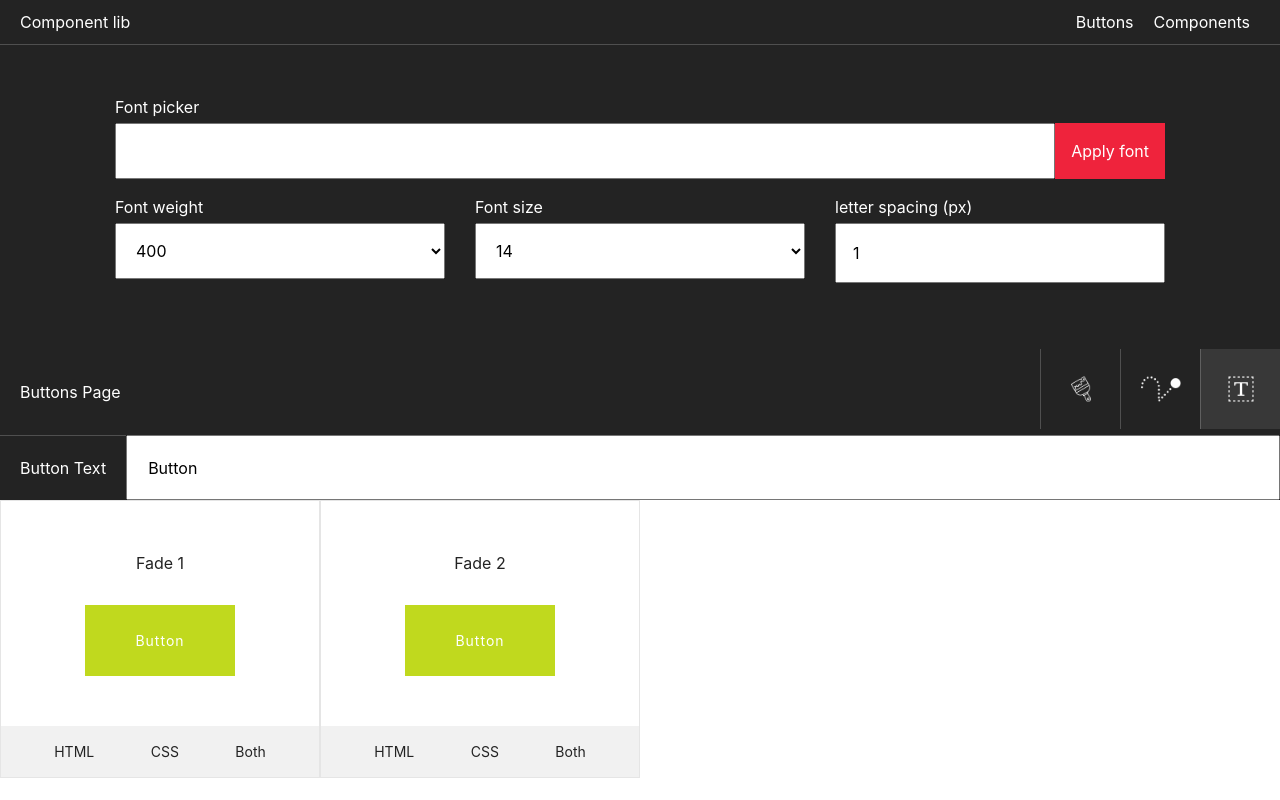
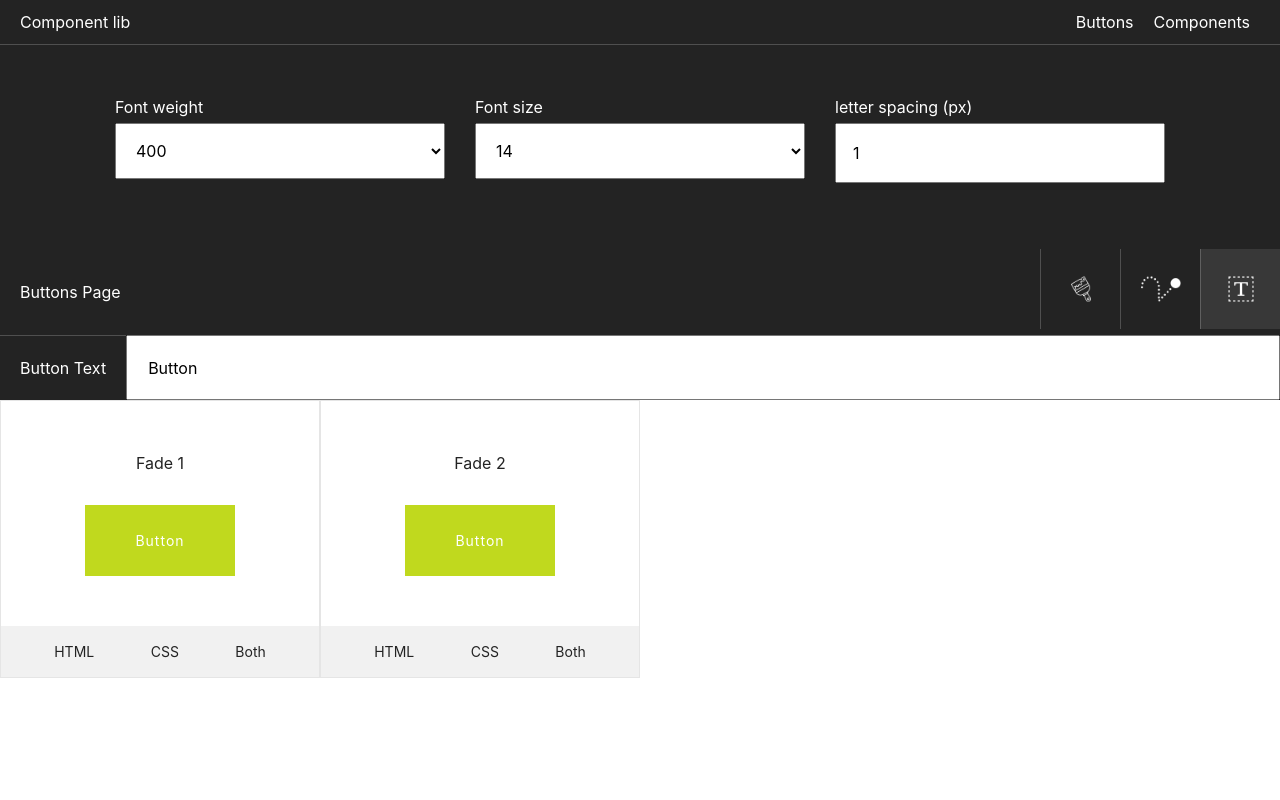
Before and after one commit to chris2733/complibrary, a Vue app: page / in a window 1280 px wide. Both pictures are taken after a click on the button 1240 px from the left and 85 px from the top of the page. Built offline with nearby package versions, Linux system fonts and the light colour scheme.

Commit message:
Removing font family for now

```diff
--- a/src/components/ButtonList.vue
+++ b/src/components/ButtonList.vue
@@ -109,7 +109,6 @@ span {
 		// 	name: '',
 		// 	html: ``,
 		// 	css: ``,
-		//  cssHover: ``,
 		// },
 	}
 	return buttonList;
--- a/src/components/ButtonsPage.vue
+++ b/src/components/ButtonsPage.vue
@@ -157,7 +157,7 @@ export default {
 			this.fontWeight = textVals.fontWeight;
 			this.fontSize = textVals.fontSize;
 			this.letterSpacing = textVals.letterSpacing;
-		}
+		},
 	},
 	mounted() {
 		var colors = {
--- a/src/components/TextStylingEditor.vue
+++ b/src/components/TextStylingEditor.vue
@@ -1,13 +1,6 @@
 <template>
 	<div class="textstyler container">
         <div class="row">
-            <div class="mb-3 col-12">
-                <div class="mb-1">Font picker</div>
-                <div class="d-flex">
-                    <input type="text" class="flex-grow-1 px-3" @keyup.enter="updateText" v-model="textStyles.fontName">
-                    <button class="p-3 textstyler-applybutton" @click="updateText">Apply font</button>
-                </div>
-            </div>
             <div class="mb-3 col-md-4">
                 <div class="mb-1">Font weight</div>
                 <select name="" id="" class="w-100 p-3" v-model="textStyles.fontWeight" @change="updateText">
@@ -47,7 +40,6 @@ export default {
                 letterSpacing: this.buttonData.letterSpacing,
                 fontWeight: this.buttonData.fontWeight,
                 fontSize: this.buttonData.fontSize,
-                fontName: ''
             }
         };
 	},
```
